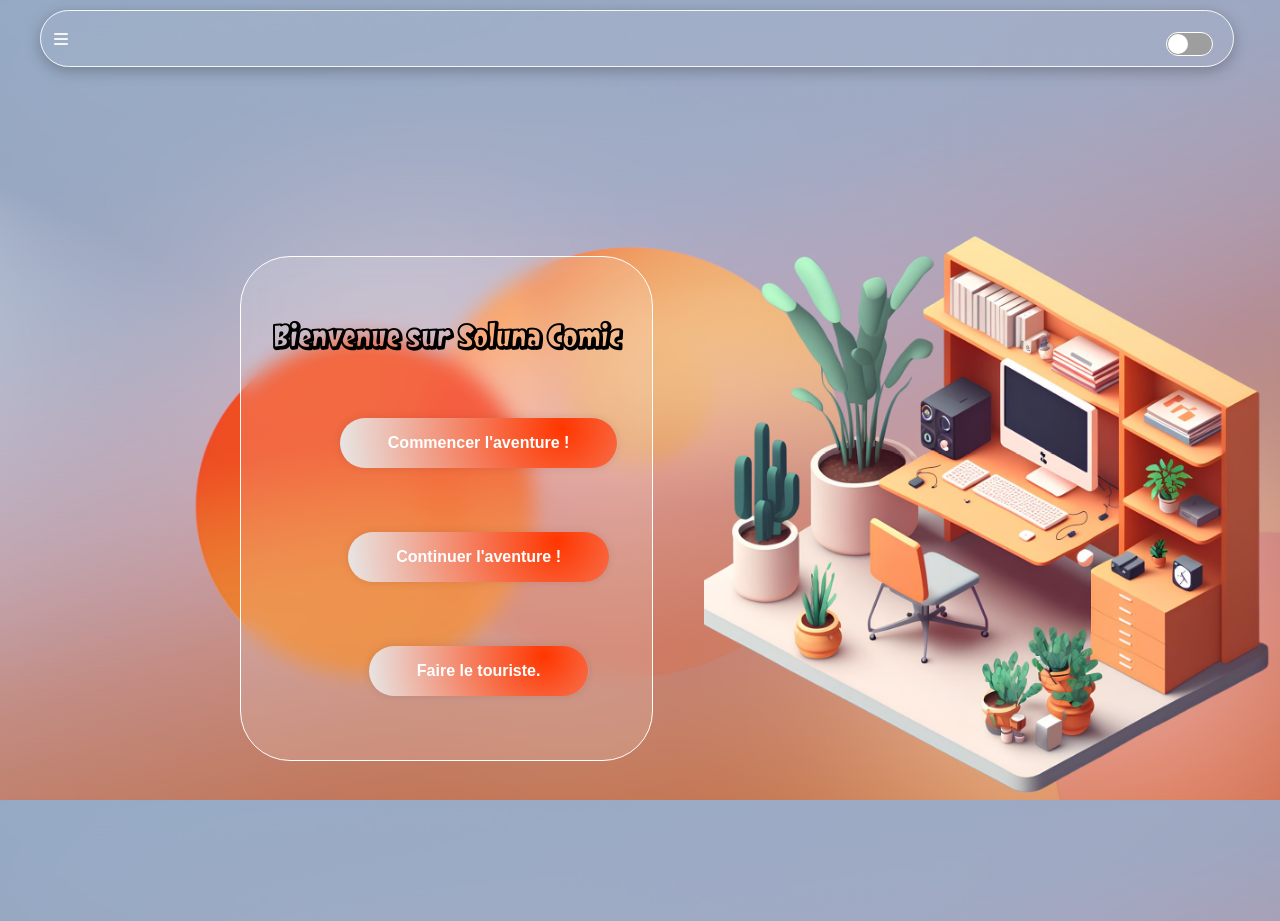
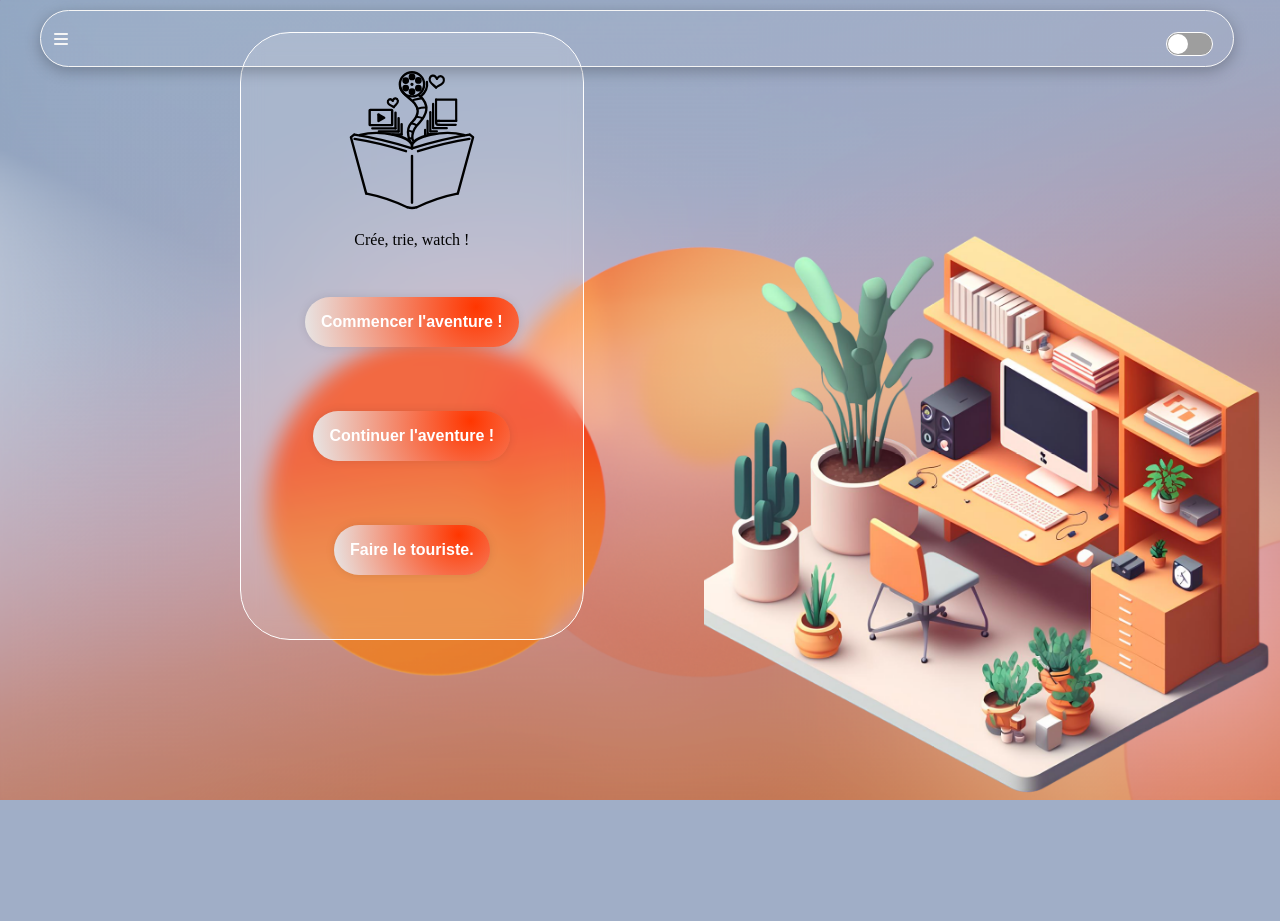
Before and after one commit to lucasrebl/projetDev, a PHP site: page / in a window 1280 px wide. After the commit the page ends 800 px from the top, so only its background shows below. Run offline with PHP 8.4, Linux system fonts and the light colour scheme; data that the repository does not hold is empty; grey boxes are pictures that could not be loaded.

Commit message:
update front principal page

```diff
--- a/src/static/css/header.css
+++ b/src/static/css/header.css
@@ -28,13 +28,18 @@
 }
 
 @font-face {
+  font-family: "FF";
+  src: url(../font/finalf.ttf);
+}
+
+@font-face {
   font-family: "Anime Ace Italic";
   src: url(../font/animeace/animeace2_ital.ttf);
 }
 
 @font-face {
   font-family: "Komigo";
-  src: url(../font/Komigo3D-Regular.ttf);
+  src: url(../font/Moonstar.ttf);
 }
 
 /* BOUTON LIGHT/DARK MODE */
@@ -266,7 +271,6 @@
     background-size: cover;
     background-repeat: no-repeat;
     margin: 50%;
-
   }
 
   body.night .logo {
--- a/src/static/css/home.css
+++ b/src/static/css/home.css
@@ -35,12 +35,13 @@
   display: flex;
   flex-direction: column;
   align-items: center;
-  margin: 10rem 10rem 10rem 15rem;
+  margin: 50% 10rem 10rem 15rem;
   background: rgb(255 255 255 / 15%);
   padding: 2rem;
   border: #FFFFFF 1px solid;
   border-radius: 50px;
   backdrop-filter: blur(10px);
+  position: fixed;
 }
 
 button {
@@ -50,7 +51,6 @@
   padding: 10px 20px;
   font-size: 16px;
   font-weight: bold;
-  width: 100%;
   cursor: pointer;
   background-image: radial-gradient(circle at 80% 20%, #ff3600 0%, #E7E7E7 100%);
   box-shadow: 0 0 10px rgba(0, 0, 0, 0.1);
@@ -80,3 +80,19 @@
   margin: 2rem;
   padding: 1rem;
 }
+
+.mylogo {
+  width: 150px;
+  height: 150px;
+  background-image: url(/static/asset/soluna.svg);
+  background-size: cover;
+  background-repeat: no-repeat;
+}
+
+body.night .mylogo {
+  filter: brightness(0) invert(1);
+}
+
+p{
+  font-family: "FF";
+}
--- a/src/static/css/login.css
+++ b/src/static/css/login.css
@@ -89,5 +89,5 @@
     align-items: center;
     flex-wrap: wrap;
     align-content: flex-start;
-    margin: 10rem 10rem 0 10rem;
+    margin: 5% 10rem 0 10rem;
 }
--- a/src/views/templates/home/home.html.twig
+++ b/src/views/templates/home/home.html.twig
@@ -14,7 +14,8 @@
 		{% include "header.html.twig" %}
 		<main>
 			<div class="container-left">
-				<h1>Bienvenue sur Soluna Comic</h1>
+				<div class="mylogo"></div>
+				<p>Crée, trie, watch !</p>
 				<a href="/inscription"><button>Commencer l'aventure !</button></a>
 				<a href="/connexion"><button>Continuer l'aventure !</button></a>
 				<a href="/oeuvres"><button>Faire le touriste.</button></a>
```
Also changed, not shown: src/static/font/finalf.ttf (added).
